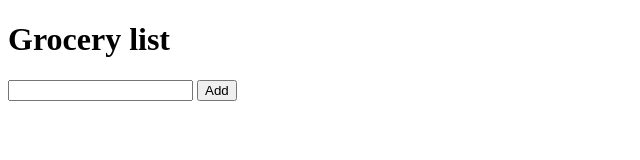
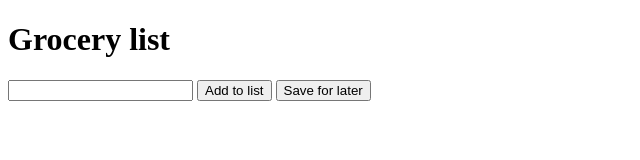
Before and after one commit to olukotun-ts/grocerie, a website: page index.ejs in a window 1280 px wide. Shown: the whole page, without its empty margins (0-640 px from the left). Drawn offline with nearby package versions, Linux system fonts and the light colour scheme; files that its build step writes are made by us from their sources.

Commit message:
Triggers POST request only after clicking "Save for later".

```diff
--- a/index.ejs
+++ b/index.ejs
@@ -7,9 +7,10 @@
 <body>
   <div ng-app="grocerie" ng-controller="appCtrl">
     <h1> Grocery list </h1>
-    <form action="/" method="POST">
+    <form>
       <input type="text" ng-model="item"/>
-      <button ng-click="add()"> Add </button>
+      <button ng-click="add()"> Add to list </button>
+      <button ng-click="save()"> Save for later </button>
     </form>
     <div>
       <ul>
@@ -21,11 +22,19 @@
   </div>
   <script>
   angular.module('grocerie', [])
-  .controller('appCtrl', function ($scope) {
+  .controller('appCtrl', function ($scope, $http) {
     $scope.items = []  // Arr of {name: itemName, status: isBought}
+
     $scope.add = function () {
       $scope.items.push({name: $scope.item, status: false})
+    }
 
+    $scope.save = function () {
+      /* Triggers a POST request to server. Server's handler for this request should write list to storage.
+      */
+      $http.post('/', {
+
+      })
     }
 
     $scope.toggleStatus = function (item) {
--- a/index.js
+++ b/index.js
@@ -1,7 +1,7 @@
 // Dependencies
 // ============
-var ejs = require('ejs')
 var express = require('express')
+var parser = require('body-parser')
 
 var port = 3000
 var host = '127.0.0.1'
@@ -16,10 +16,12 @@ var logRequest = (request, response, next) => {
 var app = express()
 
 app.set('views', __dirname)
-// app.engine('html', ejs.renderFile)
 app.set('view engine', 'ejs')
 
 app.use(logRequest)
+app.use(parser.json({strict: false}))
+app.use(parser.text())
+app.use(parser.urlencoded({extended: true}))
 
 app.listen(port, host, (request, response) => {
   console.log(`Listening on ${host}:${port}...`)
```
Also changed, not shown: README.md.
